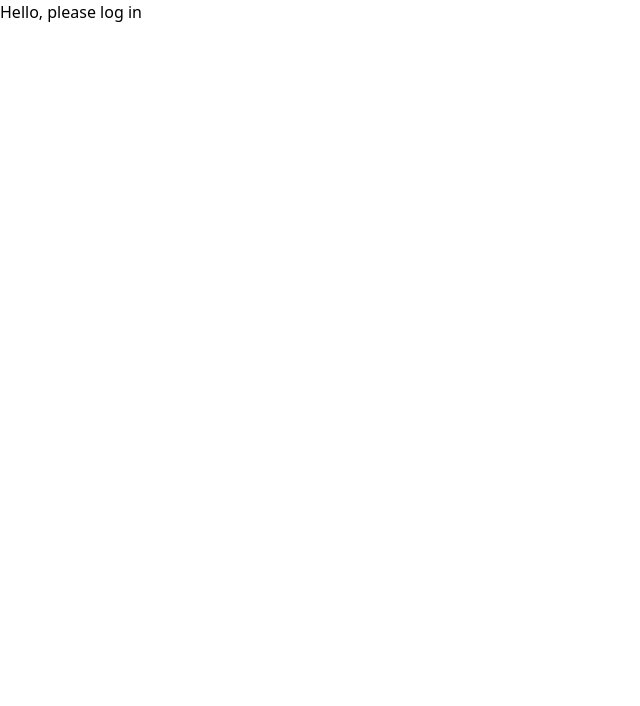
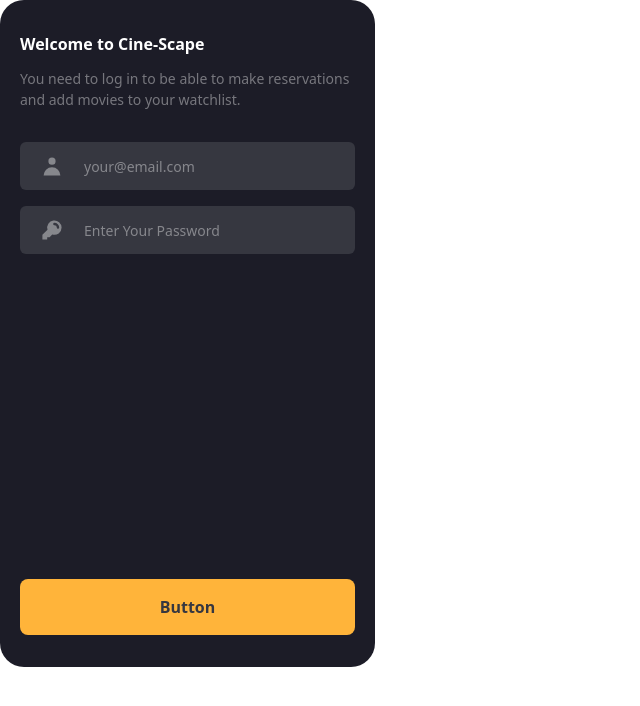
Before and after one commit to pswu11/camp10-midterm, a React (Vite) app: page /login in a window 1280 px wide. Shown: the top 706 px of the page, without its empty margins (0-640 px from the left). Built offline with nearby package versions, Linux system fonts and the light colour scheme.

Commit message:
login page

```diff
--- a/src/pages/Login.tsx
+++ b/src/pages/Login.tsx
@@ -1,3 +1,27 @@
+import { Button } from '../components/Button';
+import { Input } from '../components/Input';
+import { HiUser } from 'react-icons/hi';
+import { HiKey } from 'react-icons/hi';
+
 export function Login() {
-  return <p>Hello, please log in</p>;
+  return (
+    <form className="bg-dark flex flex-col gap-y-8 w-[375px] h-[667px] rounded-3xl px-5 py-8">
+      <div className="space-y-3">
+        <h2 className="text-l font-700 text-white">Welcome to Cine-Scape</h2>
+        <p className="text-white-dimmed text-m">
+          You need to log in to be able to make reservations and add movies to
+          your watchlist.
+        </p>
+      </div>
+      <div className="space-y-4">
+        <Input placeholder="your@email.com" icon={<HiUser />} type="email" />
+        <Input
+          placeholder="Enter Your Password"
+          icon={<HiKey />}
+          type="password"
+        />
+      </div>
+      <Button className="mt-auto" type='submit'/>
+    </form>
+  );
 }
```
